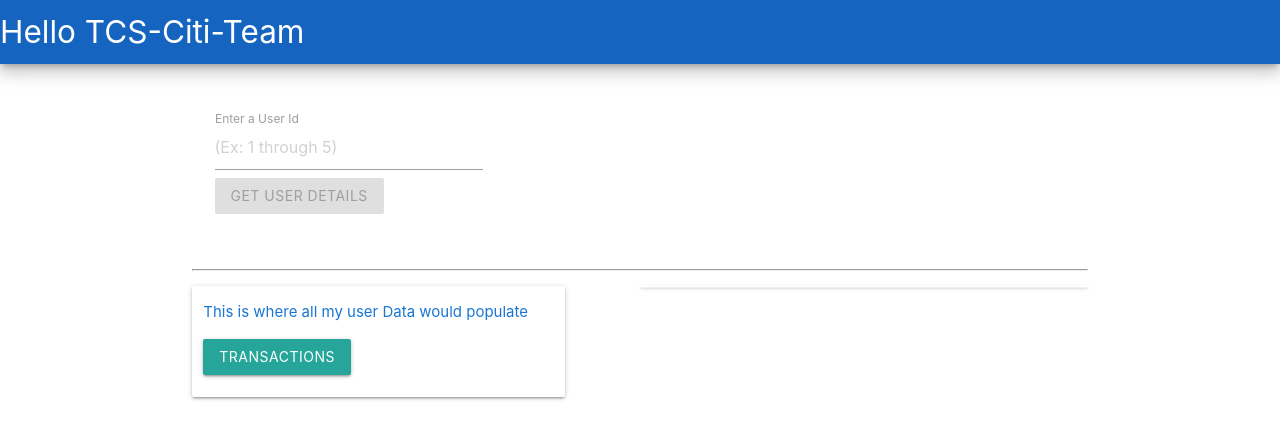
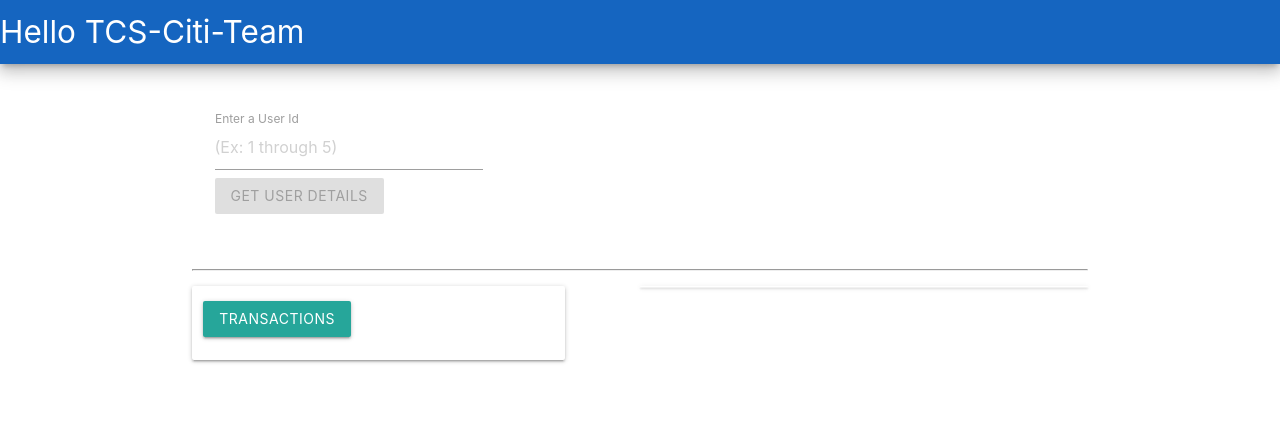
Before and after one commit to JMEssex/TCS-Angular_Challenge_08-15-18, an Angular app: page / in a window 1280 px wide. Shown: the top 438 px of the page. Built offline with nearby package versions, Linux system fonts and the light colour scheme.

Commit message:
Declaired userDetail in UserService

```diff
--- a/src/app/shared/users.service.ts
+++ b/src/app/shared/users.service.ts
@@ -4,6 +4,9 @@
 
 @Injectable()
 export class UsersService {
+
+  userDetails;
+
   constructor(private http: HttpClient) {}
   getUserDetails(userId) {
     return this.http.get(`http://localhost:3000/users/${userId}`)
--- a/src/app/user-details/user-details.component.html
+++ b/src/app/user-details/user-details.component.html
@@ -1,6 +1,6 @@
 <div class="row">
   <div class="card-panel col s5">
-    <p class="blue-text text-darken-2">This is where all my user Data would populate</p>
+    <p class="blue-text text-darken-2">{{ usersService.userDetails }}</p>
     <button class="waves-effect waves-light btn" (click)="showLastTransactions()">Transactions</button>
     <br><br>
   </div>
--- a/src/app/user-details/user-transactions/user-transactions.component.ts
+++ b/src/app/user-details/user-transactions/user-transactions.component.ts
@@ -1,4 +1,6 @@
-import { Component, OnInit, Input } from '@angular/core';
+import { Component, OnInit } from '@angular/core';
+
+import { UsersService } from '../../shared/users.service';
 
 @Component({
   selector: 'app-user-transactions',
@@ -9,7 +11,7 @@
 
   transactions = ['Transaction 1', 'Transaction 2', 'Transaction 3', 'Transaction 4', 'I wish this was not static.'];
 
-  constructor() { }
+  constructor(private usersService: UsersService) { }
 
   ngOnInit() {
   }
--- a/src/app/user-fetch/user-fetch.component.ts
+++ b/src/app/user-fetch/user-fetch.component.ts
@@ -1,4 +1,5 @@
 import { Component, OnInit} from '@angular/core';
+
 import { UsersService } from '../shared/users.service';
 
 @Component({
@@ -9,7 +10,6 @@
 export class UserFetchComponent implements OnInit {
 
   userId = '';
-  userDetail = [];
   userResponseError = '';
 
   constructor(private usersService: UsersService) {
@@ -26,7 +26,9 @@
   onSubmitRequest() {
     this.usersService.getUserDetails(this.userId)
       .subscribe(
-        (user) => this.userDetail = user,
+        (user) => {
+          this.usersService.userDetails = user;
+        },
         (error) => this.userResponseError = 'We are only showing 5 accounts in our database. Try a User between 1 and 5. ;~)'
       );
     this.userId = '';
```
Also changed, not shown: src/app/user-details/user-details.component.ts (+4 -3 lines), 1 other file (tests, documents, lock files or other folders).
